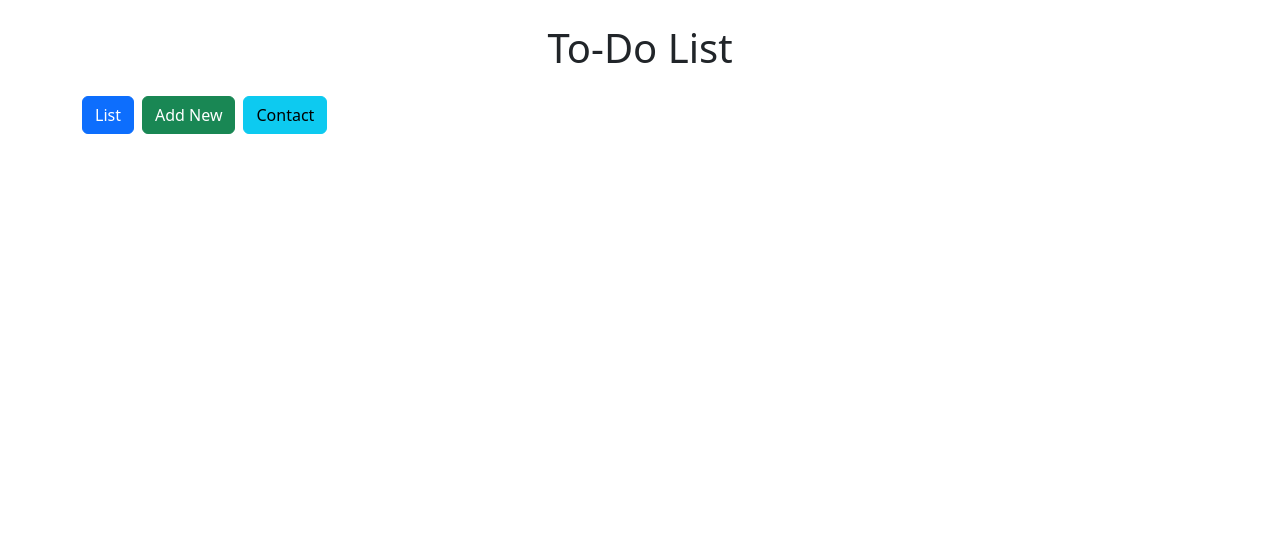
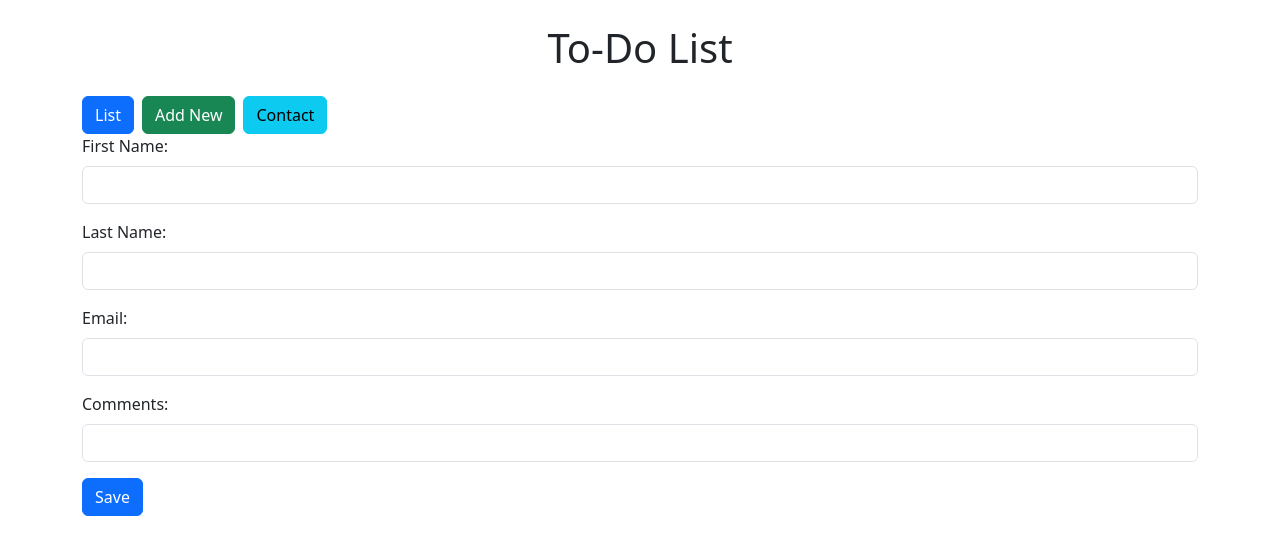
Before and after one commit to daniraheim/Project3, a React (Create React App) app: page /contact in a window 1280 px wide. Shown: the top 554 px of the page. Built offline with nearby package versions, Linux system fonts and the light colour scheme.

Commit message:
linked Contact component to App

```diff
--- a/src/App.js
+++ b/src/App.js
@@ -5,6 +5,7 @@ import 'bootstrap/dist/css/bootstrap.min.css';
 import TaskItems from './TaskItems';
 import AddTask from './AddTask';
 import EditTask from './EditTask';
+import NewContact from './NewContact';
 import './App.css';
 
 function App() {
@@ -15,13 +16,20 @@ function App() {
     {id: 3, title: "Project", description: "code new project", status: false},
     {id: 4, title: "Groceries", description: "pick up groceries", status: false},
     {id: 4, title: "Presentation", description: "complete budget presentation", status: false}
+  ])
 
-
+  const [contacts, setContact] = useState ([
+    {id: 1, firstName: "", lastName: "", email: "", comments: ""}
   ])
 
 function addTask(task) {
   const newTask = {...task, id: Date.now()};
   setTasks ([...tasks, newTask]);
+}
+
+function addContact(contact) {
+  const newContact = {...contact, id: Date.now()};
+  setContact ([...contacts, newContact]);
 }
 
 function deleteTask(id) {
@@ -43,7 +51,7 @@ function updateTask(updated) {
 
             <Route path="/edit/:id" element={ <EditTask tasks={tasks} onUpdate={updateTask} /> } />
 
-            <Route path="/contact"/>
+            <Route path="/contact" element={ <NewContact onNew={addContact} /> } />
 
           </Routes>
         </Framework>
--- a/src/ContactForm.js
+++ b/src/ContactForm.js
@@ -29,7 +29,7 @@ function ContactForm({ initialData , onSubmit}) {
             <label className="form-label">Last Name:</label>
             <input
               type="text"
-              name="firstLast"
+              name="lastName"
               className="form-control"
               value={formData.lastName}
               onChange={handleChange}
```
